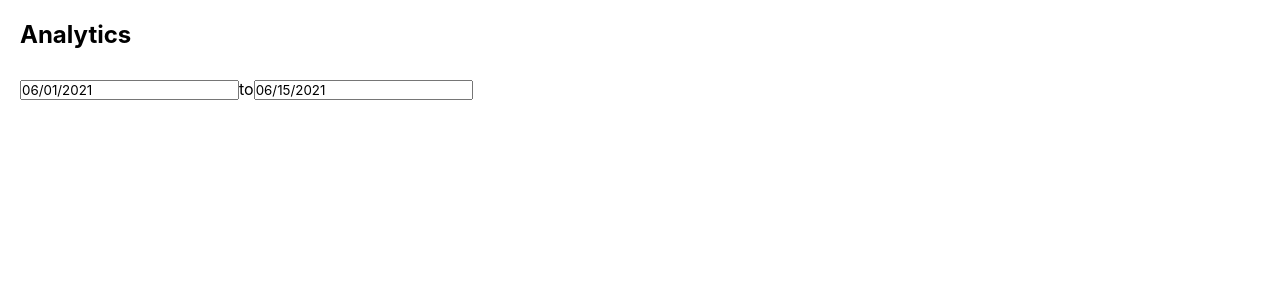
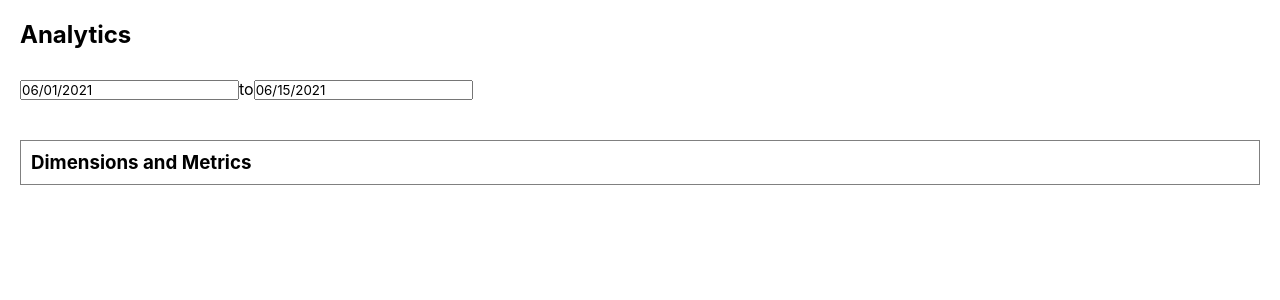
Before and after one commit to NitinSirsath/table-operations, a React (Vite) app: page / in a window 1280 px wide. Shown: the top 300 px of the page. Built offline with nearby package versions, Linux system fonts and the light colour scheme.

Commit message:
created dimension component

```diff
--- a/src/App.jsx
+++ b/src/App.jsx
@@ -3,6 +3,7 @@ import reactLogo from './assets/react.svg'
 import './App.css'
 import styled from 'styled-components'
 import DateComponent from './components/DateComponent'
+import DimensionsAndMetric from './components/DimensionsAndMetric'
 
 const Heading = styled.h2`
 
@@ -20,6 +21,7 @@ function App() {
       endDate={endDate}
       setEndDate={setEndDate}
      />
+     <DimensionsAndMetric />
     </div>
   )
 }
--- /dev/null
+++ b/src/components/DimensionsAndMetric.jsx
@@ -0,0 +1,13 @@
+import React from 'react'
+import {Container} from '../styles/dimensionsAndMetric.style'
+
+const DimensionsAndMetric = () => {
+  return (
+    <Container>
+        <h3>Dimensions and Metrics</h3>
+
+    </Container>
+  )
+}
+
+export default DimensionsAndMetric
--- /dev/null
+++ b/src/styles/dimensionsAndMetric.style.ts
@@ -0,0 +1,7 @@
+import styled from 'styled-components';
+
+export const Container = styled.div`
+    margin-top: 40px;
+    border: 1px solid grey;
+    padding: 10px;
+`
```
